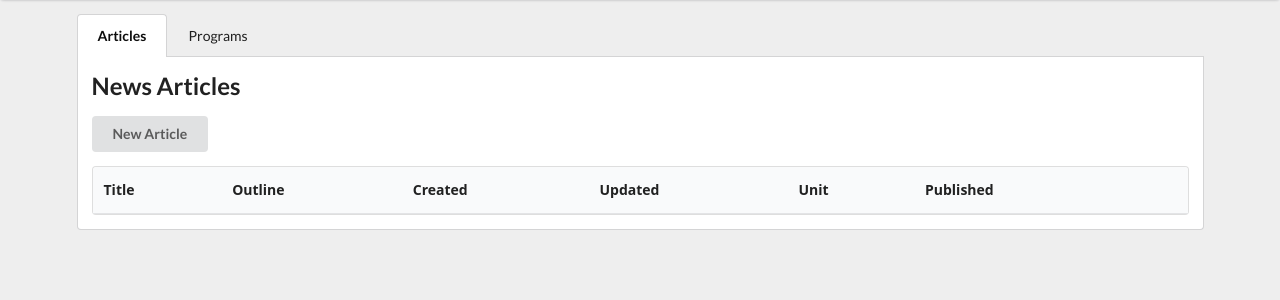
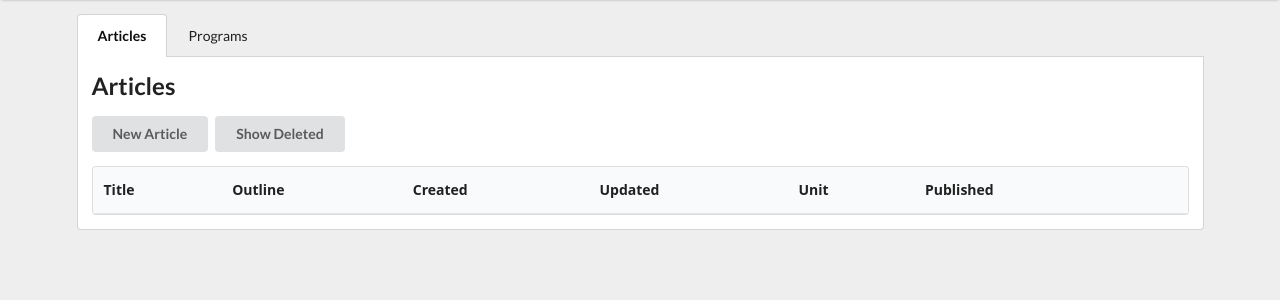
Before and after one commit to timlyo/EvergreenScouts, a Flask app: page /admin/articles in a window 1280 px wide. Shown: the part 42-342 px from the top of the page. Run offline with Flask 2, Linux system fonts and the light colour scheme; the visitor is signed in with stand-in values (Sample User, id 1); data that the repository does not hold is empty; some libraries are stand-ins or nearby versions.

Commit message:
Added deleting and restoring of articles

```diff
--- a/website/data.py
+++ b/website/data.py
@@ -100,12 +100,26 @@ def get_user(id: str):
 
 def get_sidebar_articles(unit=None) -> list:
 	connect_to_db()
-	result = articles.get_all([True, False], index="state")
+	query = articles.get_all([True, False], index="state")
 
 	if unit is not None:
-		result = result.filter({"unit":unit})
+		query = query.filter({"unit": unit})
 
-	return list(result.run())
+	return list(query.run())
+
+
+def get_all_undeleted_articles() -> list:
+	connect_to_db()
+	query = articles.get_all(False, index="deleted")
+
+	return list(query.run())
+
+
+def get_all_deleted_articles() -> list:
+	connect_to_db()
+	query = articles.get_all(True, index="deleted")
+
+	return list(query.run())
 
 
 def get_latest_articles(start: int = 0, end: int = None, unit="", all=False):
@@ -155,6 +169,16 @@ def update_article(article_id, data, body=None, title=None, outline=None, unit=N
 	connect_to_db()
 	articles.get(article_id).update(data).run()
 	articles.get(article_id).update({"updated": date}).run()
+
+
+def delete_article(article_id):
+	connect_to_db()
+	articles.get(article_id).update({"deleted": True}).run()
+
+
+def restore_article(article_id):
+	connect_to_db()
+	articles.get(article_id).update({"deleted": False}).run()
 
 
 def create_new_article():
--- a/website/routes/routes.py
+++ b/website/routes/routes.py
@@ -92,10 +92,14 @@ def admin():
 @app.route("/admin/articles")
 @login_required
 def admin_articles():
-	articles = reversed(data.get_latest_articles(all=True))
-	news_count = data.get_article_count()
+	deleted = request.args.get("deleted") == "true"
+	articles = None
+	if deleted:
+		articles = data.get_all_deleted_articles()
+	else:
+		articles = data.get_all_undeleted_articles()
 
-	return render_template("admin/articles.html", articles=articles, news_count=news_count)
+	return render_template("admin/articles.html", articles=articles, deleted=deleted)
 
 
 @app.route("/admin/programs")
--- a/website/templates/admin/articles.html
+++ b/website/templates/admin/articles.html
@@ -16,10 +16,17 @@
 
     <!-- Articles Tab -->
     <div class="ui bottom attached segment">
-      <h2>News Articles</h2>
+      <h2>{{"Deleted Articles" if deleted else "Articles"}}</h2>
 
+      <!--Buttons-->
+      {% if not deleted %}
         <a class="ui button" id="newArticleButton">New Article</a>
+        <a class="ui button" id="showDeletedButton" href="/admin/articles?deleted=true">Show Deleted</a>
+      {% else %}
+        <a class="ui button" id="showAllButton" href="/admin/articles">Show All</a>
+      {% endif %}
 
+      <!--Table-->
       <table class="ui stacking table">
         <thead>
         <tr>
@@ -32,9 +39,9 @@
           <th></th>
         </tr>
         </thead>
+
         {% for article in articles %}
-          <tr class={{"disabled" if article["deleted"] else ""}}>
-
+          <tr>
             <td><a href="/news/{{article['id']}}">{{article["title"]}}</a></td>
             <td>{{article["outline"]}}</td>
             <td>{{article["created"] | format_date_readable}}</td>
@@ -53,16 +60,25 @@
               {% endif %}
             </td>
 
+            {% if deleted %}
+              <td>
+                <button class="ui icon button" onclick="restore_article('{{article['id']}}')">
+                  <i class="recycle icon"></i>
+                </button>
+
+              </td>
+            {% else %}
               <td>
                 <button class="ui icon button" onclick="delete_article('{{article['id']}}')">
                   <i class="trash icon"></i>
                 </button>
 
               </td>
+            {% endif %}
           </tr>
         {% endfor %}
+      </table>
 
-      </table>
     </div>
   </div>
 </div>
@@ -75,7 +91,6 @@
   });
 
   function delete_article(id) {
-    alert(id);
     $.ajax({
         type: "DELETE",
         url: "/api/news/" + id,
@@ -87,6 +102,22 @@
             console.log("Error");
         }
     });
+    location.reload();
+  }
+
+  function restore_article(id) {
+    $.ajax({
+        type: "RESTORE",
+        url: "/api/news/" + id,
+        success: function(response){
+            console.log("Success");
+            $.notify("Success", "success");
+        },
+        error: function () {
+            console.log("Error");
+        }
+    });
+    location.reload();
   }
 </script>
 
```
Also changed, not shown: website/routes/news.py (+17 -14 lines). Lines whose indentation alone changed are shown as unchanged.
